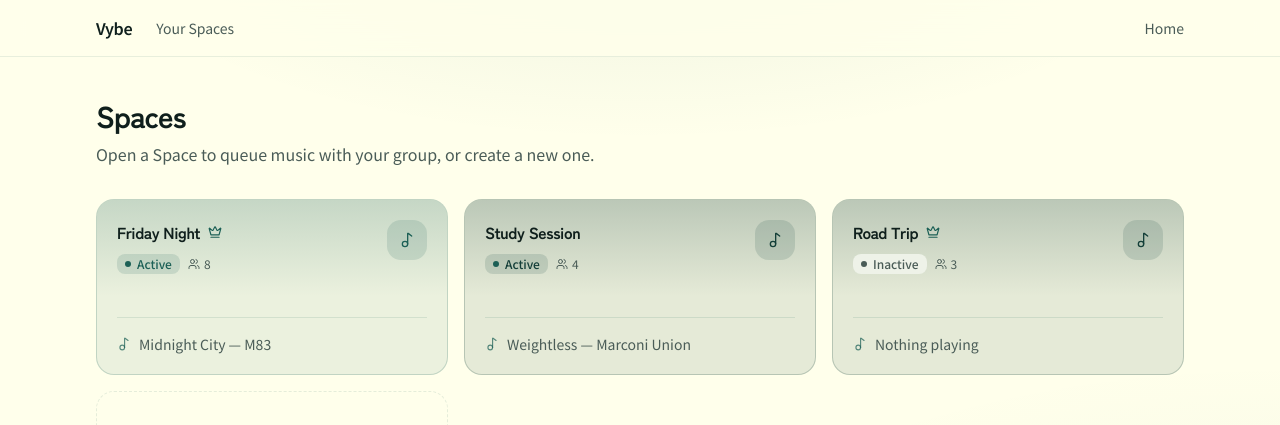
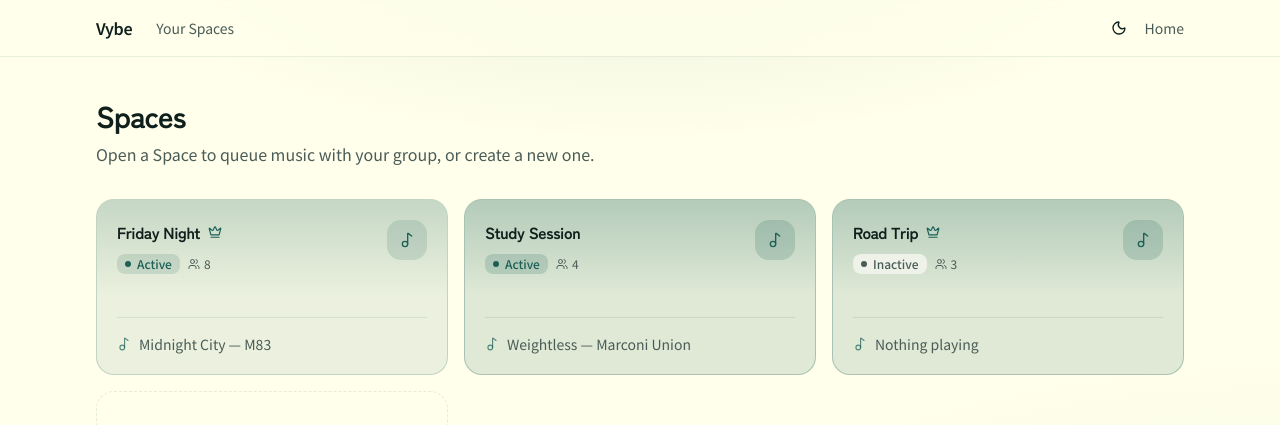
Before and after one commit to Amit0-dev/vybe-v2, a Next.js app in the folder client/: page /spaces in a window 1280 px wide. Shown: the top 425 px of the page. Built offline with nearby package versions, Linux system fonts and the light colour scheme; no server answers.

Commit message:
feat(theme): integrate next-themes for improved theming support

```diff
--- a/client/app/globals.css
+++ b/client/app/globals.css
@@ -92,36 +92,46 @@
 }
 
 .dark {
-  /* Keep a dark fallback if ever toggled — green still leads */
-  --background: #0f1f1c;
-  --foreground: #ffffeb;
-  --card: #152824;
-  --card-foreground: #ffffeb;
-  --popover: #152824;
-  --popover-foreground: #ffffeb;
-  --primary: #3d9a8a;
-  --primary-foreground: #0f1f1c;
-  --secondary: #1a322e;
-  --secondary-foreground: #ffffeb;
-  --muted: #1a322e;
-  --muted-foreground: #a8c0ba;
-  --accent: #1f3d38;
-  --accent-foreground: #ffffeb;
-  --destructive: #e07068;
-  --border: color-mix(in srgb, #ffffeb 12%, transparent);
-  --input: color-mix(in srgb, #ffffeb 14%, transparent);
-  --ring: #3d9a8a;
-  --vybe: #3d9a8a;
-  --vybe-foreground: #0f1f1c;
-  --vybe-muted: color-mix(in srgb, #3d9a8a 18%, transparent);
-  --sidebar: #152824;
-  --sidebar-foreground: #ffffeb;
-  --sidebar-primary: #3d9a8a;
-  --sidebar-primary-foreground: #0f1f1c;
-  --sidebar-accent: #1f3d38;
-  --sidebar-accent-foreground: #ffffeb;
-  --sidebar-border: color-mix(in srgb, #ffffeb 12%, transparent);
-  --sidebar-ring: #3d9a8a;
+  /*
+    Soft forest night — same cream + teal family as light.
+    Warm charcoal base (not neon mint), paper-cream text, muted sage primary.
+  */
+  --background: #121916;
+  --foreground: #f3f1e6;
+  --card: #1a221f;
+  --card-foreground: #f3f1e6;
+  --popover: #1e2824;
+  --popover-foreground: #f3f1e6;
+  /* Muted sage — readable on dark without looking fluorescent */
+  --primary: #6ea89c;
+  --primary-foreground: #101714;
+  --secondary: #232c29;
+  --secondary-foreground: #d9e4df;
+  --muted: #1f2825;
+  --muted-foreground: #9aaba4;
+  --accent: #24302c;
+  --accent-foreground: #e6efe9;
+  --destructive: #d97a72;
+  /* Soft cream hairlines instead of loud teal borders */
+  --border: color-mix(in srgb, #f3f1e6 11%, transparent);
+  --input: color-mix(in srgb, #f3f1e6 14%, transparent);
+  --ring: #6ea89c;
+  --vybe: #6ea89c;
+  --vybe-foreground: #101714;
+  --vybe-muted: color-mix(in srgb, #6ea89c 14%, transparent);
+  --chart-1: #6ea89c;
+  --chart-2: #5a9488;
+  --chart-3: #487a70;
+  --chart-4: #8fb5ac;
+  --chart-5: #b5ccc5;
+  --sidebar: #1a221f;
+  --sidebar-foreground: #f3f1e6;
+  --sidebar-primary: #6ea89c;
+  --sidebar-primary-foreground: #101714;
+  --sidebar-accent: #24302c;
+  --sidebar-accent-foreground: #e6efe9;
+  --sidebar-border: color-mix(in srgb, #f3f1e6 11%, transparent);
+  --sidebar-ring: #6ea89c;
 }
 
 @layer base {
@@ -154,8 +164,8 @@
     font-family: var(--font-heading);
   }
   ::selection {
-    background: color-mix(in srgb, #1c6056 28%, transparent);
-    color: #0f1f1c;
+    background: color-mix(in srgb, var(--primary) 28%, transparent);
+    color: var(--foreground);
   }
 }
 
@@ -170,17 +180,32 @@
   height: 0;
 }
 
-/* Soft green wash on cream */
+/* Soft green wash — uses theme tokens so light & dark both stay on-brand */
 .vybe-stage {
   background:
     radial-gradient(
       ellipse 80% 50% at 50% -10%,
-      color-mix(in srgb, #1c6056 8%, transparent),
+      color-mix(in srgb, var(--primary) 10%, transparent),
       transparent 55%
     ),
     radial-gradient(
       ellipse 50% 35% at 100% 80%,
-      color-mix(in srgb, #1c6056 5%, transparent),
+      color-mix(in srgb, var(--primary) 6%, transparent),
+      transparent
+    ),
+    var(--background);
+}
+
+.dark .vybe-stage {
+  background:
+    radial-gradient(
+      ellipse 70% 45% at 50% -8%,
+      color-mix(in srgb, var(--primary) 8%, transparent),
+      transparent 55%
+    ),
+    radial-gradient(
+      ellipse 45% 30% at 100% 90%,
+      color-mix(in srgb, #f3f1e6 3%, transparent),
       transparent
     ),
     var(--background);
--- a/client/app/page.tsx
+++ b/client/app/page.tsx
@@ -1,4 +1,5 @@
 import Link from "next/link";
+import type { Metadata } from "next";
 import { SiteHeader } from "@/components/layout/SiteHeader";
 import { Container } from "@/components/layout/Container";
 import { Hero } from "@/features/landing/Hero";
@@ -7,6 +8,14 @@ import { HowItWorks } from "@/features/landing/HowItWorks";
 import { LandingCta } from "@/features/landing/LandingCta";
 import { buttonVariants } from "@/components/ui/button";
 import { cn } from "@/lib/utils";
+
+export const metadata: Metadata = {
+  title: {
+    absolute: "Vybe — Music, together",
+  },
+  description:
+    "Vybe — collaborative music queues for parties and hangouts. One room, one queue, everyone's pick.",
+};
 
 export default function LandingPage() {
   return (
--- a/client/app/spaces/page.tsx
+++ b/client/app/spaces/page.tsx
@@ -1,8 +1,15 @@
 import Link from "next/link";
+import type { Metadata } from "next";
 import { SiteHeader } from "@/components/layout/SiteHeader";
 import { Container } from "@/components/layout/Container";
 import { SpacesGrid } from "@/features/spaces/SpacesGrid";
 import type { SpaceSummary } from "@/lib/types";
+
+export const metadata: Metadata = {
+  title: "Spaces",
+  description:
+    "Browse and open your Vybe Spaces. Create a room, invite friends, and queue music together.",
+};
 
 /** UI placeholders — replace with API data when wiring the backend */
 const DEMO_SPACES: SpaceSummary[] = [
--- a/client/components/layout/SiteHeader.tsx
+++ b/client/components/layout/SiteHeader.tsx
@@ -1,5 +1,6 @@
 import Link from "next/link";
 import { Container } from "@/components/layout/Container";
+import { ThemeToggle } from "@/components/theme/ThemeToggle";
 import { cn } from "@/lib/utils";
 
 interface SiteHeaderProps {
@@ -20,7 +21,8 @@ export function SiteHeader({
     <header
       className={cn(
         "z-20 w-full",
-        variant === "solid" && "border-b border-border/70 bg-background/80 backdrop-blur-md",
+        variant === "solid" &&
+          "border-b border-border/70 bg-background/80 backdrop-blur-md",
         variant === "overlay" && "absolute inset-x-0 top-0",
         className,
       )}
@@ -39,7 +41,10 @@ export function SiteHeader({
             </span>
           )}
         </div>
-        {right}
+        <div className="flex items-center gap-1 sm:gap-2">
+          <ThemeToggle />
+          {right}
+        </div>
       </Container>
     </header>
   );
--- /dev/null
+++ b/client/components/theme/ThemeProvider.tsx
@@ -0,0 +1,21 @@
+"use client";
+
+import * as React from "react";
+import { ThemeProvider as NextThemesProvider } from "next-themes";
+
+export function ThemeProvider({
+  children,
+  ...props
+}: React.ComponentProps<typeof NextThemesProvider>) {
+  return (
+    <NextThemesProvider
+      attribute="class"
+      defaultTheme="light"
+      enableSystem
+      disableTransitionOnChange
+      {...props}
+    >
+      {children}
+    </NextThemesProvider>
+  );
+}
--- /dev/null
+++ b/client/components/theme/ThemeToggle.tsx
@@ -0,0 +1,43 @@
+"use client";
+
+import { useEffect, useState } from "react";
+import { useTheme } from "next-themes";
+import { Moon, Sun } from "lucide-react";
+import { Button } from "@/components/ui/button";
+import { cn } from "@/lib/utils";
+
+interface ThemeToggleProps {
+  className?: string;
+}
+
+export function ThemeToggle({ className }: ThemeToggleProps) {
+  const { resolvedTheme, setTheme } = useTheme();
+  const [mounted, setMounted] = useState(false);
+
+  useEffect(() => {
+    setMounted(true);
+  }, []);
+
+  const isDark = resolvedTheme === "dark";
+
+  return (
+    <Button
+      type="button"
+      variant="ghost"
+      size="icon"
+      className={cn("size-9 shrink-0 rounded-full", className)}
+      aria-label={isDark ? "Switch to light mode" : "Switch to dark mode"}
+      disabled={!mounted}
+      onClick={() => setTheme(isDark ? "light" : "dark")}
+    >
+      {/* Avoid hydration mismatch: show neutral until mounted */}
+      {!mounted ? (
+        <Sun className="size-4 opacity-40" aria-hidden />
+      ) : isDark ? (
+        <Sun className="size-4" aria-hidden />
+      ) : (
+        <Moon className="size-4" aria-hidden />
+      )}
+    </Button>
+  );
+}
--- a/client/features/space/SpaceHeader.tsx
+++ b/client/features/space/SpaceHeader.tsx
@@ -2,6 +2,7 @@ import Link from "next/link";
 import { ArrowLeft } from "lucide-react";
 import { Avatar, AvatarFallback, AvatarImage } from "@/components/ui/avatar";
 import { Container } from "@/components/layout/Container";
+import { ThemeToggle } from "@/components/theme/ThemeToggle";
 import type { SpaceMember } from "@/lib/types";
 import { cn } from "@/lib/utils";
 
@@ -62,7 +63,7 @@ export function SpaceHeader({
           </div>
         </div>
 
-        <div className="flex shrink-0 items-center gap-3">
+        <div className="flex shrink-0 items-center gap-2 sm:gap-3">
           {members.length > 0 && (
             <div className="hidden items-center -space-x-2 sm:flex" aria-label="Members">
               {members.slice(0, 4).map((member) => (
@@ -85,6 +86,7 @@ export function SpaceHeader({
               )}
             </div>
           )}
+          <ThemeToggle />
           {actions}
         </div>
       </Container>
--- a/client/features/spaces/SpaceCard.tsx
+++ b/client/features/spaces/SpaceCard.tsx
@@ -13,26 +13,26 @@ const ACCENT_STYLES: Record<
   SpaceCardAccent,
   { card: string; wash: string; chip: string; icon: string }
 > = {
-  /* Primary teal wash — closest to brand */
+  /* Primary teal wash — closest to brand (adapts via --primary / --background) */
   sage: {
-    card: "border-[color-mix(in_srgb,#1c6056_20%,transparent)] bg-[color-mix(in_srgb,#1c6056_9%,#ffffeb)]",
-    wash: "from-[color-mix(in_srgb,#1c6056_18%,transparent)]",
-    chip: "bg-[color-mix(in_srgb,#1c6056_14%,transparent)] text-[#1c6056]",
-    icon: "bg-[color-mix(in_srgb,#1c6056_14%,transparent)] text-[#1c6056]",
+    card: "border-[color-mix(in_srgb,var(--primary)_20%,transparent)] bg-[color-mix(in_srgb,var(--primary)_9%,var(--background))]",
+    wash: "from-[color-mix(in_srgb,var(--primary)_18%,transparent)]",
+    chip: "bg-[color-mix(in_srgb,var(--primary)_14%,transparent)] text-primary",
+    icon: "bg-[color-mix(in_srgb,var(--primary)_14%,transparent)] text-primary",
   },
-  /* Deeper forest mix of the same green */
+  /* Deeper forest mix of the same green family */
   moss: {
-    card: "border-[color-mix(in_srgb,#143f39_22%,transparent)] bg-[color-mix(in_srgb,#143f39_11%,#ffffeb)]",
-    wash: "from-[color-mix(in_srgb,#143f39_20%,transparent)]",
-    chip: "bg-[color-mix(in_srgb,#143f39_14%,transparent)] text-[#143f39]",
-    icon: "bg-[color-mix(in_srgb,#143f39_14%,transparent)] text-[#143f39]",
+    card: "border-[color-mix(in_srgb,var(--primary)_28%,transparent)] bg-[color-mix(in_srgb,var(--primary)_14%,var(--background))]",
+    wash: "from-[color-mix(in_srgb,var(--primary)_22%,transparent)]",
+    chip: "bg-[color-mix(in_srgb,var(--primary)_18%,transparent)] text-primary",
+    icon: "bg-[color-mix(in_srgb,var(--primary)_18%,transparent)] text-primary",
   },
-  /* Soft mist — barely-there teal on cream */
+  /* Soft mist — barely-there teal */
   mist: {
-    card: "border-[color-mix(in_srgb,#1c6056_14%,transparent)] bg-[color-mix(in_srgb,#1c6056_4%,#ffffeb)]",
-    wash: "from-[color-mix(in_srgb,#1c6056_10%,transparent)]",
-    chip: "bg-[color-mix(in_srgb,#1c6056_10%,transparent)] text-[#1c6056]",
-    icon: "bg-[color-mix(in_srgb,#1c6056_10%,transparent)] text-[#1c6056]",
+    card: "border-[color-mix(in_srgb,var(--primary)_14%,transparent)] bg-[color-mix(in_srgb,var(--primary)_4%,var(--background))]",
+    wash: "from-[color-mix(in_srgb,var(--primary)_10%,transparent)]",
+    chip: "bg-[color-mix(in_srgb,var(--primary)_10%,transparent)] text-primary",
+    icon: "bg-[color-mix(in_srgb,var(--primary)_10%,transparent)] text-primary",
   },
 };
 
@@ -74,7 +74,7 @@ export function SpaceCard({
       className={cn(
         "group relative flex min-h-[176px] flex-col justify-between overflow-hidden rounded-2xl border p-5 transition-all duration-200",
         styles.card,
-        "hover:-translate-y-0.5 hover:shadow-[0_16px_32px_-24px_color-mix(in_srgb,#1c6056_55%,transparent)]",
+        "hover:-translate-y-0.5 hover:shadow-[0_16px_32px_-24px_color-mix(in_srgb,var(--primary)_55%,transparent)]",
         "focus-visible:outline-none focus-visible:ring-2 focus-visible:ring-ring",
         className,
       )}
@@ -139,7 +139,7 @@ export function SpaceCard({
         </div>
       </div>
 
-      <div className="relative mt-5 flex items-center gap-2 border-t border-[color-mix(in_srgb,#1c6056_12%,transparent)] pt-4 text-sm text-muted-foreground">
+      <div className="relative mt-5 flex items-center gap-2 border-t border-[color-mix(in_srgb,var(--primary)_12%,transparent)] pt-4 text-sm text-muted-foreground">
         <Music2 className="size-3.5 shrink-0 text-primary/70" aria-hidden />
         {nowPlaying ? (
           <span className="truncate">
--- a/client/package.json
+++ b/client/package.json
@@ -16,6 +16,7 @@
     "framer-motion": "^13.2.0",
     "lucide-react": "^1.45.0",
     "next": "16.3.5",
+    "next-themes": "^0.4.6",
     "react": "19.2.8",
     "react-dom": "19.2.8",
     "shadcn": "^4.21.0",
```
Also changed, not shown: client/app/layout.tsx (+17 -2 lines), client/app/space/[spaceId]/page.tsx (+23 -1 lines), 1 other file (tests, documents, lock files or other folders).
